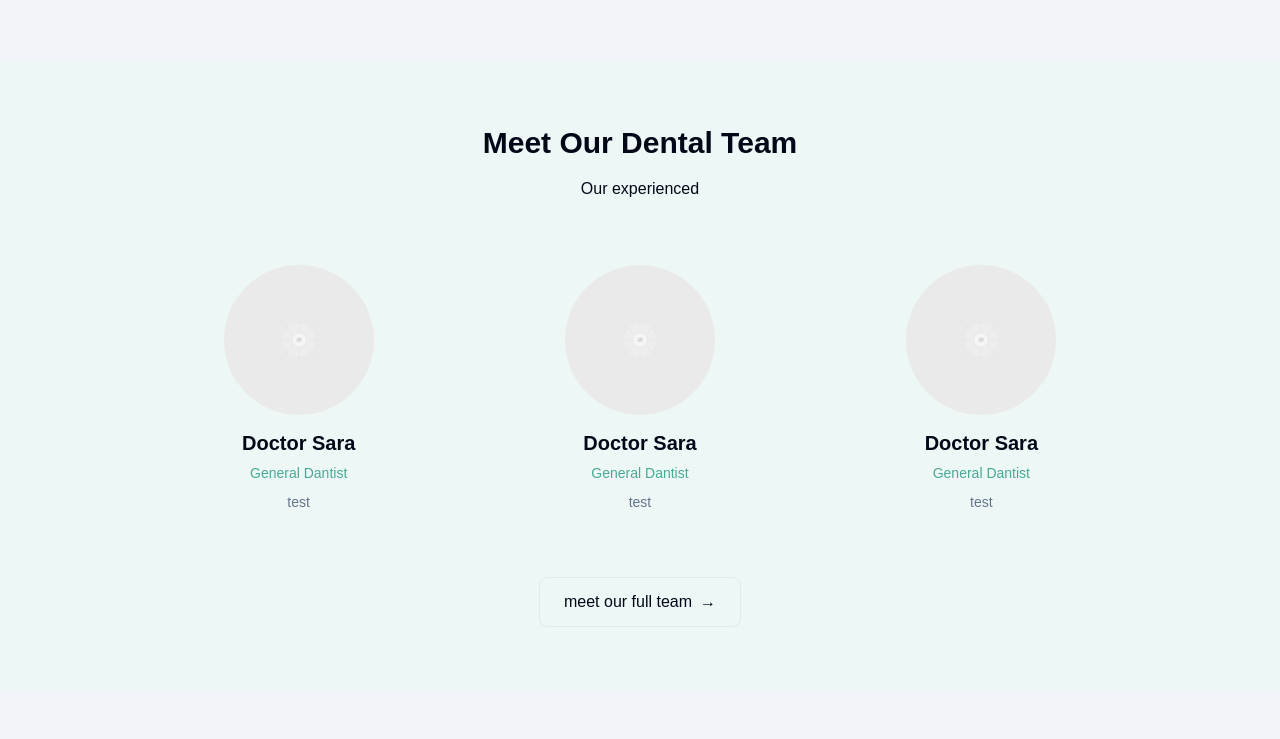
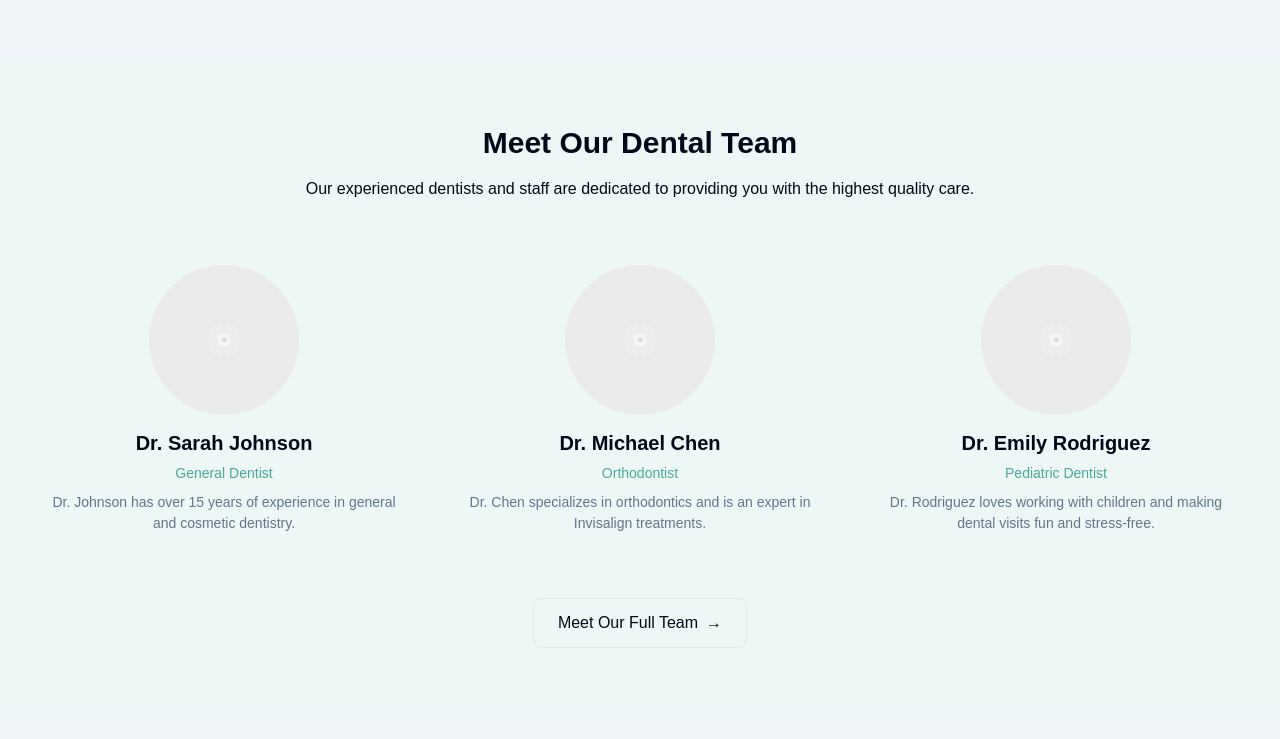
Before and after one commit to AlexViking/Dentiluri_Dev, a plain HTML site: page index.html in a window 1280 px wide. Shown: the part 1141-1880 px from the top of the page. Drawn offline with Linux system fonts and the light colour scheme.

Commit message:
team section with multi lang

```diff
--- a/assets/css/pages/home.css
+++ b/assets/css/pages/home.css
@@ -99,7 +99,7 @@
 
 /* === team section === */
 .team-section {
-	padding: var(--spacing-16);
+	padding: var(--spacing-16) 0;
 	background-color: color-mix(in srgb, var(--primary) 10%, var(--background));
 }
 .dark .team-section {
@@ -108,7 +108,7 @@
 .team-grid {
 	display: grid;
 	gap: var(--spacing-8);
-	margin: var(--spacing-12);
+	margin: var(--spacing-12) 0;
 }
 @media (min-width: 768px) {
 	.team-grid {
@@ -120,6 +120,7 @@
 		grid-template-columns: repeat(3, 1fr);
 	}
 }
+
 /* === testimonials section === */
 .testimonials-section {
 	padding: var(--spacing-16);
--- a/assets/js/i18n/en.json
+++ b/assets/js/i18n/en.json
@@ -57,7 +57,24 @@
 		"team": {
 			"title": "Meet Our Dental Team",
 			"subtitle": "Our experienced dentists and staff are dedicated to providing you with the highest quality care.",
-			"meetFullTeam": "Meet Our Full Team"
+			"meetFullTeam": "Meet Our Full Team",
+			"teamInfo": {
+				"dr1": {
+					"name": "Dr. Sarah Johnson",
+					"title": "General Dentist",
+					"bio": "Dr. Johnson has over 15 years of experience in general and cosmetic dentistry."
+				},
+				"dr2": {
+					"name": "Dr. Michael Chen",
+					"title": "Orthodontist",
+					"bio": "Dr. Chen specializes in orthodontics and is an expert in Invisalign treatments."
+				},
+				"dr3": {
+					"name": "Dr. Emily Rodriguez",
+					"title": "Pediatric Dentist",
+					"bio": "Dr. Rodriguez loves working with children and making dental visits fun and stress-free."
+				}
+			}
 		},
 		"testimonials": {
 			"title": "What Our Patients Say",
--- a/index.html
+++ b/index.html
@@ -159,19 +159,22 @@
 			<div class="container">
 				<!-- section-header -->
 				<div class="section-header text-center">
-					<h2>Meet Our Dental Team</h2>
-					<p>Our experienced</p>
+					<h2 data-i18n="home.team.title">Meet Our Dental Team</h2>
+					<p data-i18n="home.team.subtitle">Our experienced dentists and staff are dedicated to providing you
+						with the highest quality care.</p>
 				</div>
 				<!-- team-grid -->
 				<div class="team-grid">
 					<!-- team-member -->
 					<div class="team-member">
-						<img src="assets/images/placeholder.svg" alt="">
+						<img src="assets/images/placeholder.svg" alt="Dr. Sarah Johnson" width="150" height="150">
 						<!-- team-info -->
 						<div class="team-info">
-							<h3>Doctor Sara</h3>
-							<p class="member-title">General Dantist</p>
-							<p class="member-bio">test</p>
+							<h3 data-i18n="home.team.teamInfo.dr1.name">Dr. Sarah Johnson</h3>
+							<p data-i18n="home.team.teamInfo.dr1.title" class="member-title">General Dentist</p>
+							<p data-i18n="home.team.teamInfo.dr1.bio" class="member-bio">Dr. Johnson has over 15 years
+								of experience in general and cosmetic
+								dentistry.</p>
 						</div>
 					</div>
 					<!-- team-member -->
@@ -179,9 +182,11 @@
 						<img src="assets/images/placeholder.svg" alt="">
 						<!-- team-info -->
 						<div class="team-info">
-							<h3>Doctor Sara</h3>
-							<p class="member-title">General Dantist</p>
-							<p class="member-bio">test</p>
+							<h3 data-i18n="home.team.teamInfo.dr2.name">Dr. Michael Chen</h3>
+							<p data-i18n="home.team.teamInfo.dr2.title" class="member-title">Orthodontist</p>
+							<p data-i18n="home.team.teamInfo.dr2.bio" class="member-bio">Dr. Chen specializes in
+								orthodontics and is an expert in Invisalign
+								treatments.</p>
 						</div>
 					</div>
 					<!-- team-member -->
@@ -189,17 +194,21 @@
 						<img src="assets/images/placeholder.svg" alt="">
 						<!-- team-info -->
 						<div class="team-info">
-							<h3>Doctor Sara</h3>
-							<p class="member-title">General Dantist</p>
-							<p class="member-bio">test</p>
+							<h3 data-i18n="home.team.teamInfo.dr3.name">Dr. Emily Rodriguez</h3>
+							<p data-i18n="home.team.teamInfo.dr3.title" class="member-title">Pediatric Dentist</p>
+							<p data-i18n="home.team.teamInfo.dr3.bio" class="member-bio">Dr. Rodriguez loves working
+								with children and making dental visits fun
+								and stress-free.</p>
 						</div>
 					</div>
 					<!-- team-member -->
 				</div>
 				<!-- text-center -->
 				<div class="text-center">
-					<a class="btn btn-outline" href="about.html">meet our full team <span
-							class="icon-right">→</span></a>
+					<a class="btn btn-outline" href="about.html">
+						<span data-i18n="home.team.meetFullTeam">Meet Our Full Team</span>
+						<span class="icon-right">→</span>
+					</a>
 				</div>
 			</div>
 		</section>
```
Also changed, not shown: assets/js/i18n/ge.json (+18 -1 lines).
